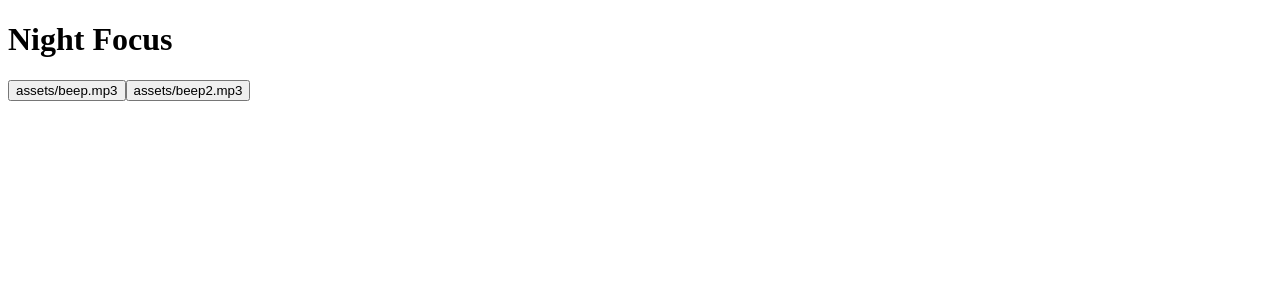
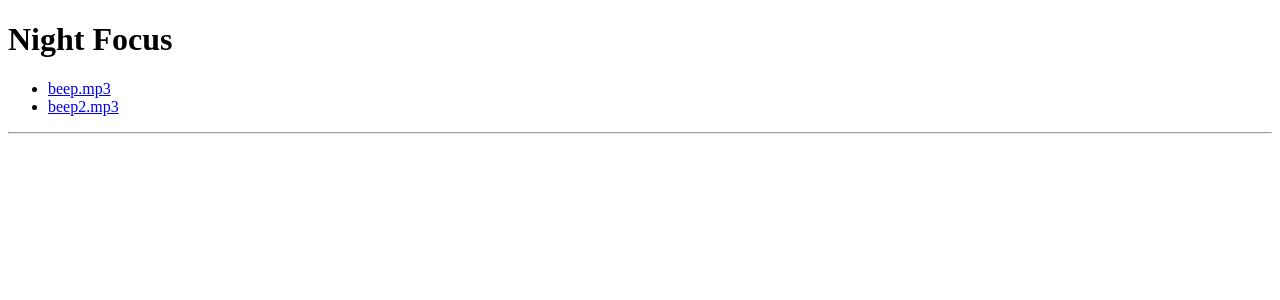
Before and after one commit to arabello/akora, a React (Create React App) app: page / in a window 1280 px wide. Shown: the top 300 px of the page. Built offline with nearby package versions, Linux system fonts and the light colour scheme; no server answers.

Commit message:
feat(core): Add basic volume management

```diff
--- a/src/App.tsx
+++ b/src/App.tsx
@@ -1,21 +1,53 @@
-import SoundEngine from "./soundengine";
+import { useState } from "react";
+import Mixer from "./soundengine";
 
 const BASE_PATH = "assets";
 
+const mixer = new Mixer();
+
 const App = () => {
-  const seng = new SoundEngine();
+  const [loadedSources, setLoadedSources] = useState<Array<string>>([]);
   const sources = [
     `beep.mp3`,
     `beep2.mp3`
-  ].map(x => `${BASE_PATH}/${x}`);
-  sources.map(x => seng.load(x));
+  ];
+  const onSourceAdd = (src: string) => {
+    mixer.load(src, `${BASE_PATH}/${src}`);
+    setLoadedSources(loadedSources.concat(src));
+  }
+
+  const onSourceDelete = (src: string) => {
+    mixer.remove(`${BASE_PATH}/${src}`);
+    setLoadedSources(loadedSources.filter(x => x !== src));
+  }
+
   return (
     <div>
       <h1>Night Focus</h1>
-      {seng.tracks().map(
-        track => <button key={track.source()} onClick={() => track.fader(1.0)}>{track.source()}</button>
-      )
-      }
+      <div>
+        <ul>
+          {sources.map(src =>
+            <li key={src}>
+              {loadedSources.includes(src) ?
+                <span>{src}</span> :
+                <a href="#" onClick={() => onSourceAdd(src)}>{src}</a>}
+            </li>
+          )}
+        </ul>
+      </div>
+      <hr />
+      <div>
+        <ul>
+          {loadedSources.map(src =>
+            <li key={src}>
+              <button onClick={() => mixer.track(src).fader(0.2)}>+</button>{` `}
+              <button onClick={() => mixer.track(src).fader(-0.2)}>-</button>{` `}
+              <button onClick={() => onSourceDelete(src)}>x</button>{` `}
+              <span>{src}</span>{` `}
+            </li>
+          )}
+        </ul>
+      </div>
     </div>
   )
 };
--- a/src/soundengine.ts
+++ b/src/soundengine.ts
@@ -4,6 +4,7 @@ Howler.autoSuspend = false;
 
 export class InvalidTrack extends Error { };
 export class VolumeOutOfRange extends Error { };
+export class VolumeStepOutOfRange extends VolumeOutOfRange { };
 
 class Track extends Howl {
   private src: string;
@@ -25,16 +26,26 @@ class Track extends Howl {
     return this.src;
   }
 
-  public fader(newVolume: number, fading?: number): void {
+  public setVolume(newVolume: number): void {
     if (newVolume < 0 || newVolume > 1) {
-      throw new VolumeOutOfRange(`fader: Target volume value=${newVolume} must be [0, 1]`);
+      throw new VolumeOutOfRange(`setVolume: New volume value=${newVolume} must be [0, 1]`);
     }
 
-    this.fade(this.volume(), newVolume, fading || this.fadingDuration);
+    this.fade(this.volume(), newVolume, 0);
+  }
+
+  public fader(step: number, fading?: number): number {
+    if (Math.abs(step) < 0 || Math.abs(step) > 1) {
+      throw new VolumeStepOutOfRange(`fader: Step absolute value=${step} must be [0, 1]`);
+    }
+
+    const newVolume = this.volume() + step < 0 ? 0 :
+      (this.volume() + step > 1 ? 1 : this.volume() + step)
+    return this.fade(this.volume(), newVolume, fading || this.fadingDuration).volume();
   }
 }
 
-class SoundEngine {
+class Mixer {
   private sounds: Map<string, Track>;
 
   constructor() {
@@ -45,8 +56,16 @@ class SoundEngine {
     return Array.from(this.sounds.values());
   }
 
-  public load(src: string): void {
-    this.sounds.set(src, new Track(src));
+  public load(id: string, src: string): void {
+    this.sounds.set(id, new Track(src));
+  }
+
+  public remove(id: string): void {
+    const track = this.sounds.get(id);
+    if (track) {
+      track.unload();
+      this.sounds.delete(id);
+    }
   }
 
   public track(id: string): Track {
@@ -55,8 +74,8 @@ class SoundEngine {
       return t
     }
 
-    throw new InvalidTrack(`fader: Track with id=${id} was not loaded`);
+    throw new InvalidTrack(`track: Track with id=${id} was not loaded`);
   }
 }
 
-export default SoundEngine;
+export default Mixer;
```
